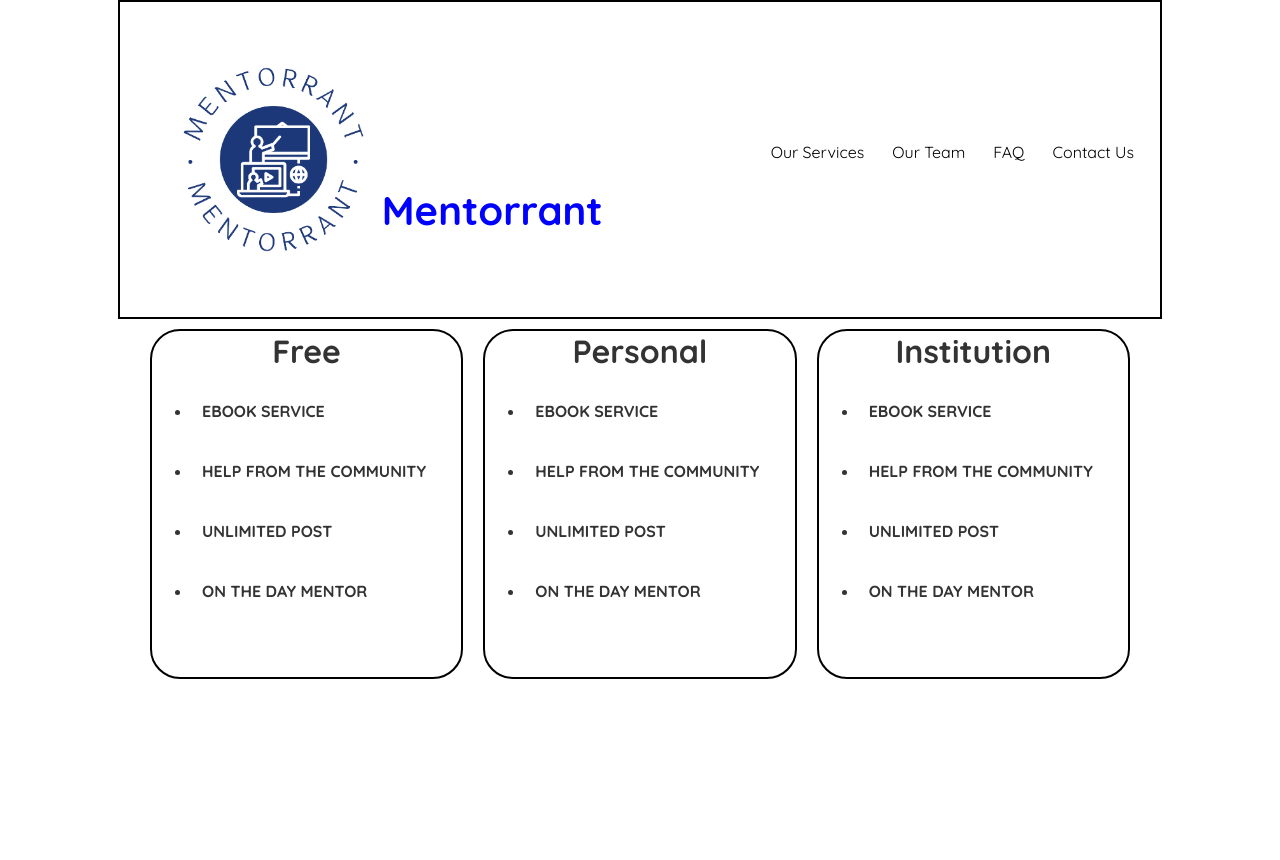
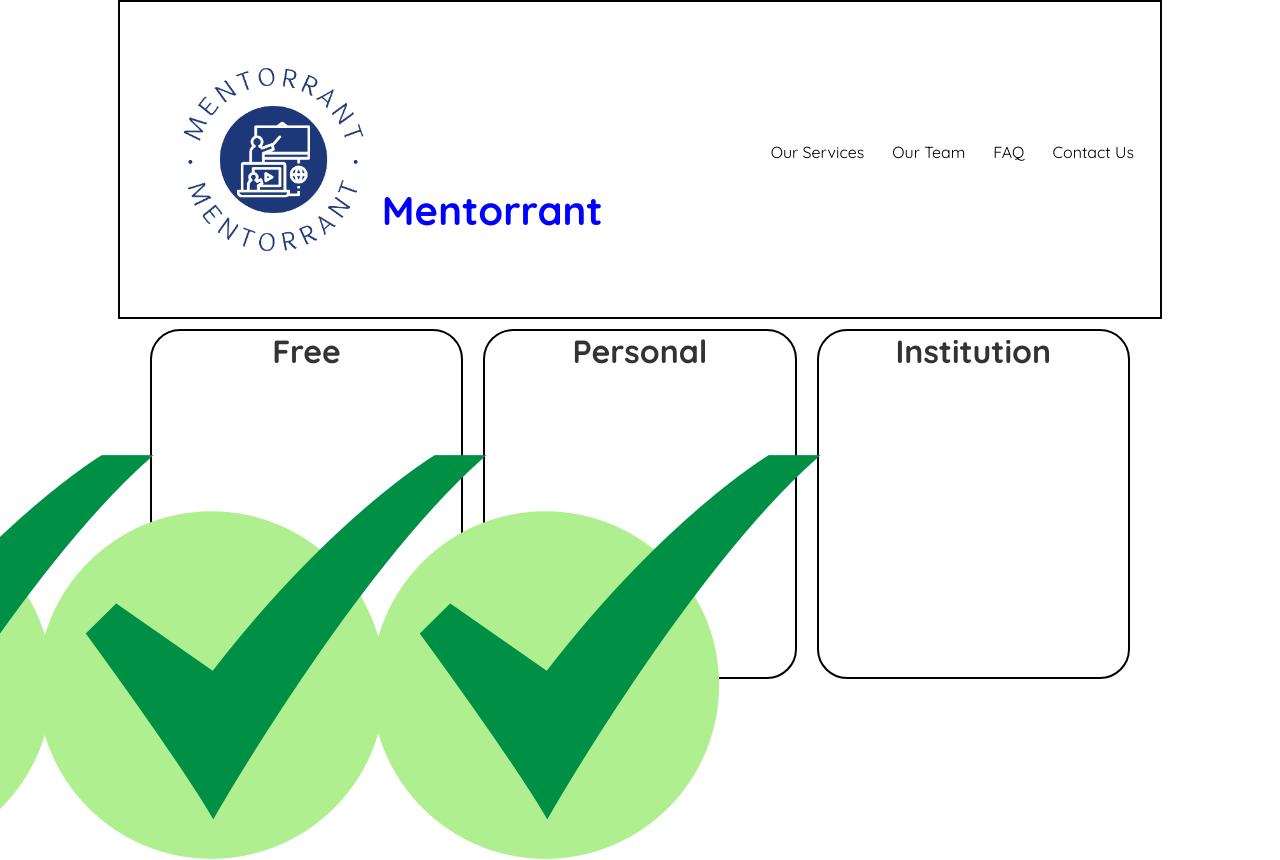
Before and after one commit to EstrellaAbueva/Mentorrant_ReactApp, a React (Create React App) app: page / in a window 1280 px wide. Shown: the top 860 px of the page. Before the commit the page ends 800 px from the top, so only its background shows below. Built offline with nearby package versions, Linux system fonts and the light colour scheme.

Commit message:
Add checkmark on list

```diff
--- a/src/index.css
+++ b/src/index.css
@@ -82,6 +82,12 @@
   margin-top: 20px;
   font-weight: bold;
 }
+
+ul {
+  /* list-style-image: url('./Components/Navbar/assets/check-mark.png'); */
+  list-style: square url('./Components/Navbar/assets/check-mark.png');
+}
+
 .box1 {
   flex: 1;
 }
```
Also changed, not shown: src/Components/Navbar/assets/check-mark.png (added).
